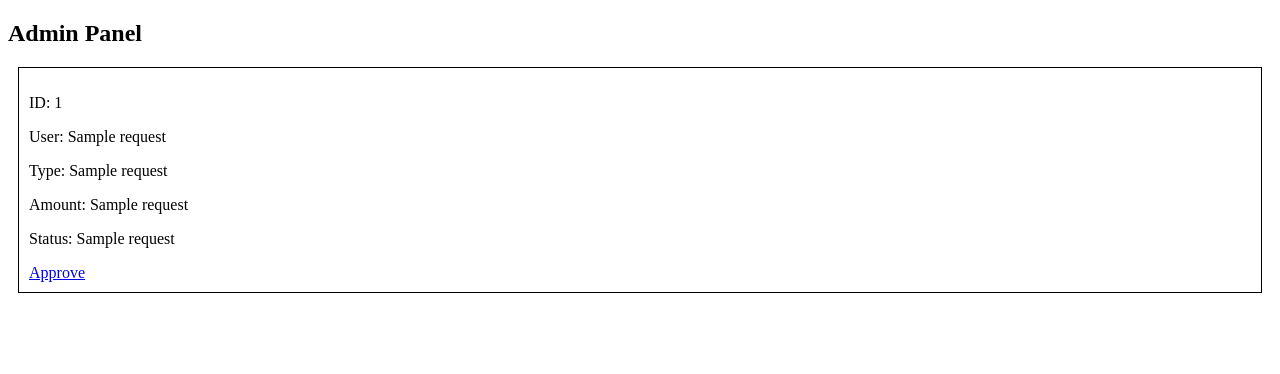
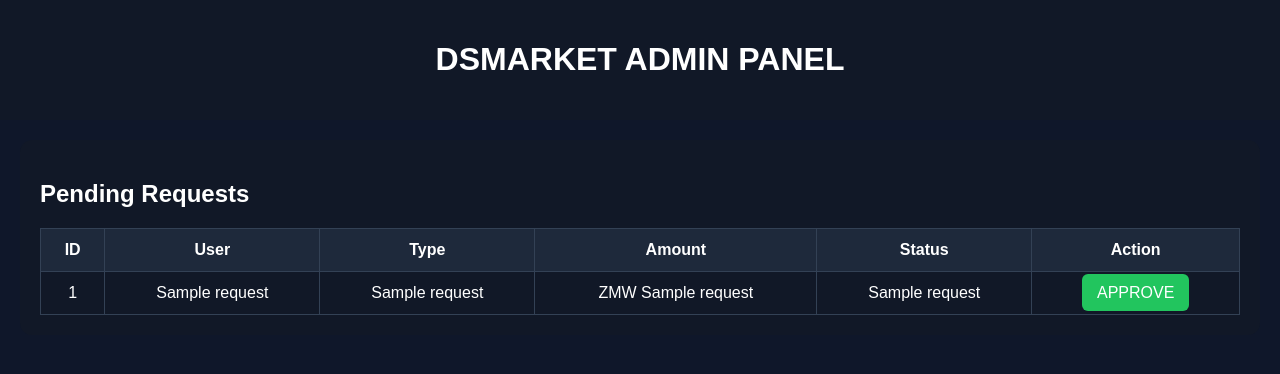
Before and after one commit to dsmarket/dsmarket, a Flask app: template templates/admin.html in a window 1280 px wide. Shown: the top 374 px of the page. Run offline with Flask 3, Linux system fonts and the light colour scheme; the template is opened without the code that fills it: most values are stand-ins (such as "Sample title", 1, 10 or a date in 2020).

Commit message:
Add files via upload

```diff
--- a/app.py
+++ b/app.py
@@ -1,214 +1,228 @@
-from flask import Flask, render_template, request, redirect, session, send_from_directory
+from flask import Flask, render_template, request, redirect, session
 import sqlite3
-from werkzeug.security import generate_password_hash, check_password_hash
 
 app = Flask(__name__)
-app.secret_key = "dsmarket_secret"
+app.secret_key = "dsmarket"
 
-# ---------------- DATABASE ----------------
-def init_db():
-    conn = sqlite3.connect("database.db")
-    c = conn.cursor()
+# DATABASE CONNECTION
+conn = sqlite3.connect("database.db", check_same_thread=False)
+c = conn.cursor()
 
-    c.execute("""
-        CREATE TABLE IF NOT EXISTS users (
-            id INTEGER PRIMARY KEY AUTOINCREMENT,
-            username TEXT UNIQUE,
-            password TEXT
-        )
-    """)
+# USERS TABLE
+c.execute("""
+CREATE TABLE IF NOT EXISTS users(
+    id INTEGER PRIMARY KEY AUTOINCREMENT,
+    username TEXT,
+    password TEXT,
+    balance INTEGER DEFAULT 0
+)
+""")
 
-    c.execute("""
-        CREATE TABLE IF NOT EXISTS wallet (
-            id INTEGER PRIMARY KEY AUTOINCREMENT,
-            user_id INTEGER UNIQUE,
-            balance REAL DEFAULT 0
-        )
-    """)
+# REQUESTS TABLE
+c.execute("""
+CREATE TABLE IF NOT EXISTS requests(
+    id INTEGER PRIMARY KEY AUTOINCREMENT,
+    username TEXT,
+    type TEXT,
+    amount INTEGER,
+    status TEXT,
+    number TEXT
+)
+""")
 
-    c.execute("""
-        CREATE TABLE IF NOT EXISTS requests (
-            id INTEGER PRIMARY KEY AUTOINCREMENT,
-            user_id INTEGER,
-            username TEXT,
-            type TEXT,
-            amount REAL,
-            status TEXT DEFAULT 'pending'
-        )
-    """)
+conn.commit()
+
+# HOME PAGE
+@app.route("/")
+def home():
+    return render_template("index.html")
+
+# REGISTER
+@app.route("/register", methods=["POST"])
+def register():
+
+    username = request.form["username"]
+    password = request.form["password"]
+
+    c.execute(
+        "INSERT INTO users(username,password,balance) VALUES(?,?,?)",
+        (username,password,0)
+    )
 
     conn.commit()
-    conn.close()
 
-init_db()
+    return redirect("/")
 
-# ---------------- HOME ----------------
-@app.route('/')
-def home():
-    return render_template("login.html")
+# LOGIN
+@app.route("/login", methods=["POST"])
+def login():
 
-# ---------------- REGISTER ----------------
-@app.route('/register', methods=['POST'])
-def register():
-    username = request.form['username']
-    password = generate_password_hash(request.form['password'])
+    username = request.form["username"]
+    password = request.form["password"]
 
-    conn = sqlite3.connect("database.db")
-    c = conn.cursor()
+    c.execute(
+        "SELECT * FROM users WHERE username=? AND password=?",
+        (username,password)
+    )
 
-    try:
-        c.execute("INSERT INTO users (username, password) VALUES (?, ?)", (username, password))
-        user_id = c.lastrowid
-        c.execute("INSERT INTO wallet (user_id, balance) VALUES (?, ?)", (user_id, 0))
-        conn.commit()
-    except:
-        conn.close()
-        return "User already exists"
-
-    conn.close()
-    return redirect('/')
-
-# ---------------- LOGIN ----------------
-@app.route('/login', methods=['POST'])
-def login():
-    username = request.form['username']
-    password = request.form['password']
-
-    conn = sqlite3.connect("database.db")
-    c = conn.cursor()
-
-    c.execute("SELECT * FROM users WHERE username=?", (username,))
     user = c.fetchone()
 
-    conn.close()
+    if user:
 
-    if user and check_password_hash(user[2], password):
-        session['user_id'] = user[0]
-        session['username'] = user[1]
-        return redirect('/dashboard')
+        session["username"] = username
 
-    return "Invalid login"
+        return redirect("/dashboard")
 
-# ---------------- DASHBOARD ----------------
-@app.route('/dashboard')
+    return "Wrong login details"
+
+# USER DASHBOARD
+@app.route("/dashboard")
 def dashboard():
-    if 'user_id' not in session:
-        return redirect('/')
 
-    conn = sqlite3.connect("database.db")
-    c = conn.cursor()
+    if "username" not in session:
+        return redirect("/")
 
-    c.execute("SELECT balance FROM wallet WHERE user_id=?", (session['user_id'],))
-    data = c.fetchone()
+    username = session["username"]
 
-    balance = data[0] if data else 0
+    c.execute(
+        "SELECT balance FROM users WHERE username=?",
+        (username,)
+    )
 
-    c.execute("""
-        SELECT type, amount, status
-        FROM requests
-        WHERE user_id=?
-        ORDER BY id DESC
-    """, (session['user_id'],))
+    balance = c.fetchone()[0]
+
+    c.execute(
+        "SELECT type,amount,status FROM requests WHERE username=?",
+        (username,)
+    )
 
     history = c.fetchall()
 
-    conn.close()
+    return render_template(
+        "dashboard.html",
+        balance=balance,
+        history=history
+    )
 
-    return render_template("dashboard.html", balance=balance, history=history)
+# DEPOSIT
+@app.route("/deposit", methods=["POST"])
+def deposit():
 
-# ---------------- DEPOSIT REQUEST ----------------
-@app.route('/deposit', methods=['POST'])
-def deposit():
-    amount = float(request.form['amount'])
+    if "username" not in session:
+        return redirect("/")
 
-    conn = sqlite3.connect("database.db")
-    c = conn.cursor()
+    amount = request.form["amount"]
 
-    c.execute("""
-        INSERT INTO requests (user_id, username, type, amount)
-        VALUES (?, ?, ?, ?)
-    """, (session['user_id'], session['username'], 'deposit', amount))
+    c.execute(
+        """
+        INSERT INTO requests(username,type,amount,status,number)
+        VALUES(?,?,?,?,?)
+        """,
+        (
+            session["username"],
+            "Deposit",
+            amount,
+            "Pending",
+            ""
+        )
+    )
 
     conn.commit()
-    conn.close()
 
-    return redirect('/dashboard')
+    return redirect("/dashboard")
 
-# ---------------- WITHDRAW REQUEST ----------------
-@app.route('/withdraw', methods=['POST'])
+# WITHDRAW
+@app.route("/withdraw", methods=["POST"])
 def withdraw():
-    amount = float(request.form['amount'])
 
-    conn = sqlite3.connect("database.db")
-    c = conn.cursor()
+    if "username" not in session:
+        return redirect("/")
 
-    c.execute("""
-        INSERT INTO requests (user_id, username, type, amount)
-        VALUES (?, ?, ?, ?)
-    """, (session['user_id'], session['username'], 'withdraw', amount))
+    amount = request.form["amount"]
+    number = request.form["number"]
+
+    c.execute(
+        """
+        INSERT INTO requests(username,type,amount,status,number)
+        VALUES(?,?,?,?,?)
+        """,
+        (
+            session["username"],
+            "Withdraw",
+            amount,
+            "Pending",
+            number
+        )
+    )
 
     conn.commit()
-    conn.close()
 
-    return redirect('/dashboard')
+    return redirect("/dashboard")
 
-# ---------------- ADMIN PANEL ----------------
-@app.route('/admin')
+# ADMIN DASHBOARD
+@app.route("/admin")
 def admin():
-    if session.get("username") != "admin":
-        return redirect('/')
 
-    conn = sqlite3.connect("database.db")
-    c = conn.cursor()
+    c.execute(
+        "SELECT * FROM requests WHERE status='Pending'"
+    )
 
-    c.execute("SELECT * FROM requests WHERE status='pending'")
     requests_data = c.fetchall()
 
-    conn.close()
+    return render_template(
+        "admin.html",
+        requests=requests_data
+    )
 
-    return render_template("admin.html", requests=requests_data)
+# APPROVE REQUEST
+@app.route("/approve/<int:id>")
+def approve(id):
 
-# ---------------- APPROVE ----------------
-@app.route('/approve/<int:req_id>')
-def approve(req_id):
-    if session.get("username") != "admin":
-        return redirect('/')
+    c.execute(
+        "SELECT * FROM requests WHERE id=?",
+        (id,)
+    )
 
-    conn = sqlite3.connect("database.db")
-    c = conn.cursor()
-
-    c.execute("SELECT * FROM requests WHERE id=?", (req_id,))
     req = c.fetchone()
 
-    if req:
-        user_id = req[1]
-        req_type = req[3]
-        amount = req[4]
+    username = req[1]
+    req_type = req[2]
+    amount = req[3]
 
-        c.execute("SELECT balance FROM wallet WHERE user_id=?", (user_id,))
-        wallet = c.fetchone()
+    # APPROVE DEPOSIT
+    if req_type == "Deposit":
 
-        balance = wallet[0]
+        c.execute(
+            "UPDATE users SET balance = balance + ? WHERE username=?",
+            (amount,username)
+        )
 
-        if req_type == "deposit":
-            new_balance = balance + amount
-        else:
-            new_balance = balance - amount
+    # APPROVE WITHDRAWAL
+    elif req_type == "Withdraw":
 
-        c.execute("UPDATE wallet SET balance=? WHERE user_id=?", (new_balance, user_id))
-        c.execute("UPDATE requests SET status='approved' WHERE id=?", (req_id,))
+        c.execute(
+            "UPDATE users SET balance = balance - ? WHERE username=?",
+            (amount,username)
+        )
 
-        conn.commit()
+    # UPDATE STATUS
+    c.execute(
+        "UPDATE requests SET status='Approved' WHERE id=?",
+        (id,)
+    )
 
-    conn.close()
-    return redirect('/admin')
+    conn.commit()
 
-# ---------------- LOGOUT ----------------
-@app.route('/logout')
+    return redirect("/admin")
+
+# LOGOUT
+@app.route("/logout")
 def logout():
+
     session.clear()
-    return redirect('/')
 
-# ---------------- RUN ----------------
+    return redirect("/")
+
+# RUN APP
 if __name__ == "__main__":
     app.run(host="0.0.0.0", port=10000)
--- a/requirements.txt
+++ b/requirements.txt
@@ -1,3 +1,2 @@
 flask
-werkzeug
 gunicorn
--- a/templates/admin.html
+++ b/templates/admin.html
@@ -1,29 +1,121 @@
 <!DOCTYPE html>
 <html>
 <head>
-    <title>DSMARKET Admin</title>
+
+    <title>DSMARKET ADMIN</title>
+
+    <style>
+
+        body{
+            margin:0;
+            font-family:Arial;
+            background:#0f172a;
+            color:white;
+        }
+
+        .header{
+            background:#111827;
+            padding:20px;
+            text-align:center;
+        }
+
+        .container{
+            padding:20px;
+        }
+
+        .card{
+            background:#111827;
+            padding:20px;
+            border-radius:12px;
+            margin-bottom:20px;
+        }
+
+        table{
+            width:100%;
+            border-collapse:collapse;
+        }
+
+        th,td{
+            border:1px solid #334155;
+            padding:12px;
+            text-align:center;
+        }
+
+        th{
+            background:#1e293b;
+        }
+
+        .approve{
+            background:#22c55e;
+            color:white;
+            padding:10px 15px;
+            border-radius:6px;
+            text-decoration:none;
+        }
+
+    </style>
+
 </head>
+
 <body>
 
-<h2>Admin Panel</h2>
+<div class="header">
 
-{% for r in requests %}
-    <div style="border:1px solid black; padding:10px; margin:10px;">
+    <h1>DSMARKET ADMIN PANEL</h1>
 
-        <p>ID: {{ r[0] }}</p>
-        <p>User: {{ r[2] }}</p>
-        <p>Type: {{ r[3] }}</p>
-        <p>Amount: {{ r[4] }}</p>
-        <p>Status: {{ r[5] }}</p>
+</div>
 
-        {% if r[6] %}
-            <p>Number: {{ r[6] }}</p>
-        {% endif %}
+<div class="container">
 
-        <a href="/approve/{{ r[0] }}">Approve</a>
+    <div class="card">
+
+        <h2>Pending Requests</h2>
+
+        <table>
+
+            <tr>
+                <th>ID</th>
+                <th>User</th>
+                <th>Type</th>
+                <th>Amount</th>
+                <th>Status</th>
+                <th>Action</th>
+            </tr>
+
+            {% for r in requests %}
+
+            <tr>
+
+                <td>{{ r[0] }}</td>
+
+                <td>{{ r[1] }}</td>
+
+                <td>{{ r[2] }}</td>
+
+                <td>ZMW {{ r[3] }}</td>
+
+                <td>{{ r[4] }}</td>
+
+                <td>
+
+                    <a
+                        class="approve"
+                        href="/approve/{{ r[0] }}"
+                    >
+                        APPROVE
+                    </a>
+
+                </td>
+
+            </tr>
+
+            {% endfor %}
+
+        </table>
 
     </div>
-{% endfor %}
+
+</div>
 
 </body>
 </html>
```
